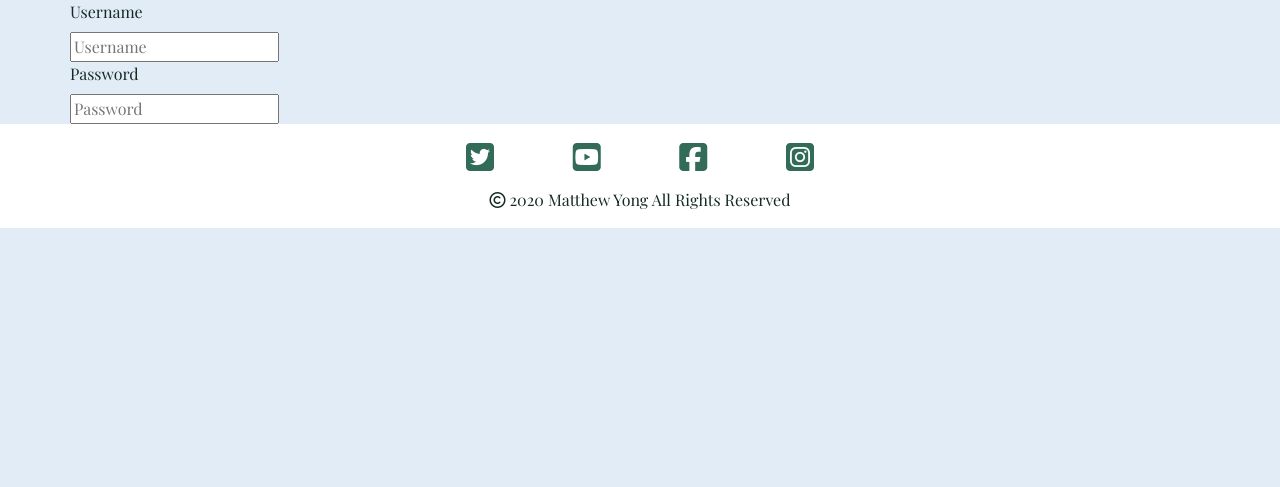
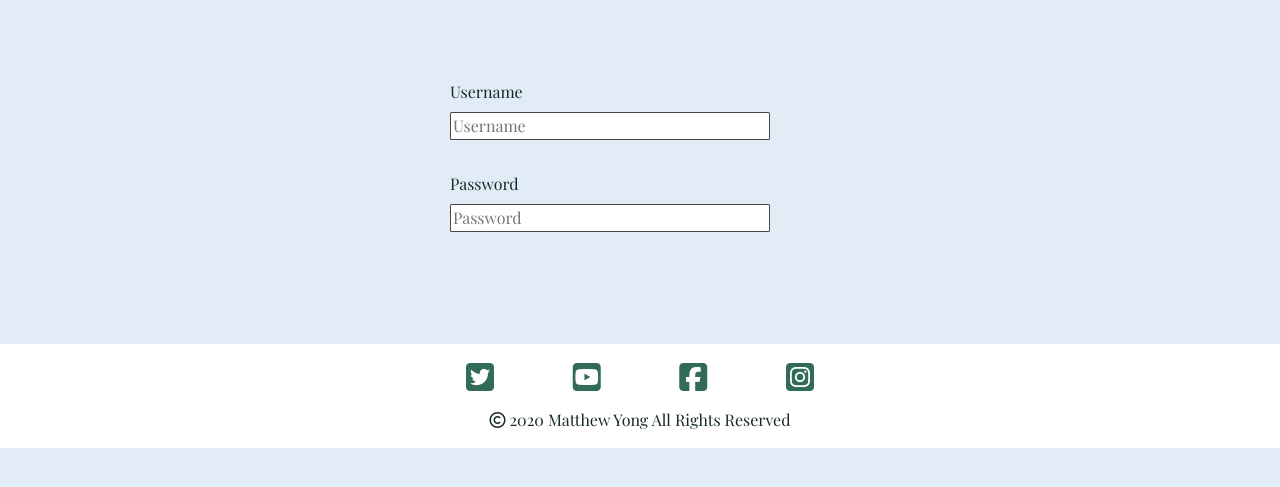
Before and after one commit to MatthewYong/recipes-connected, a Flask app: page /login in a window 1280 px wide. Shown: the part 90-577 px from the top of the page. Run offline with Flask 2, Linux system fonts and the light colour scheme; some libraries are stand-ins or nearby versions.

Commit message:
Add style to login form on login.html

```diff
--- /dev/null
+++ b/static/css/loginregister.css
@@ -0,0 +1,13 @@
+.logreg-box{
+    padding: 5rem 0 5rem 0;
+}
+
+.logreg-form{
+    padding-bottom: 2rem;
+}
+
+.login-input{
+    width: 20rem;
+    border: 1px solid rgba(34, 34, 34, 0.829);
+    border-radius: 0.1rem;
+}
--- a/templates/login.html
+++ b/templates/login.html
@@ -1,15 +1,18 @@
 {% extends 'base.html' %} {% block content %}
+<!--Link to css files-->
+<link rel="stylesheet" href="{{ url_for('static', filename='css/loginregister.css') }}">
+
 
 <div class="container">
     <div class="row">
-        <div>
-            <form action="" method="POST" class="login-register-form">
+        <div class="col-4 logreg-box mx-auto">
+            <form action="" method="POST">
                 <label for="name">Username</label>
-                <div>
+                <div class="logreg-form">
                     <input class="login-input" type="text" name="username" aria-label="username" maxlength="20" placeholder="Username" required>
                 </div>
                 <label for="name">Password</label>
-                <div>
+                <div class="logreg-form">
                     <input class="login-input" type="text" name="password_name" aria-label="password" maxlength="20" placeholder="Password" required>
                 </div>
             </form>
```
